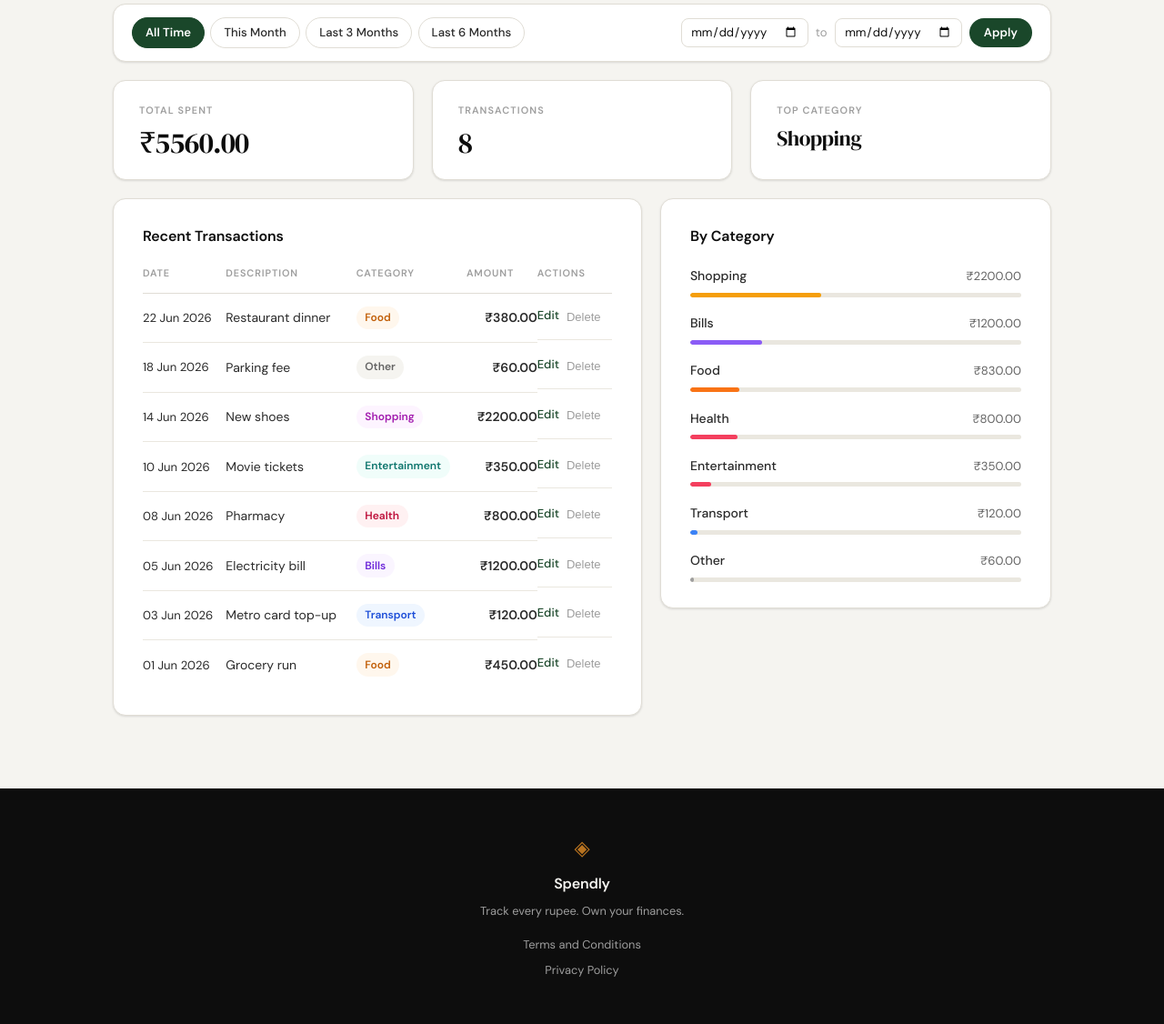
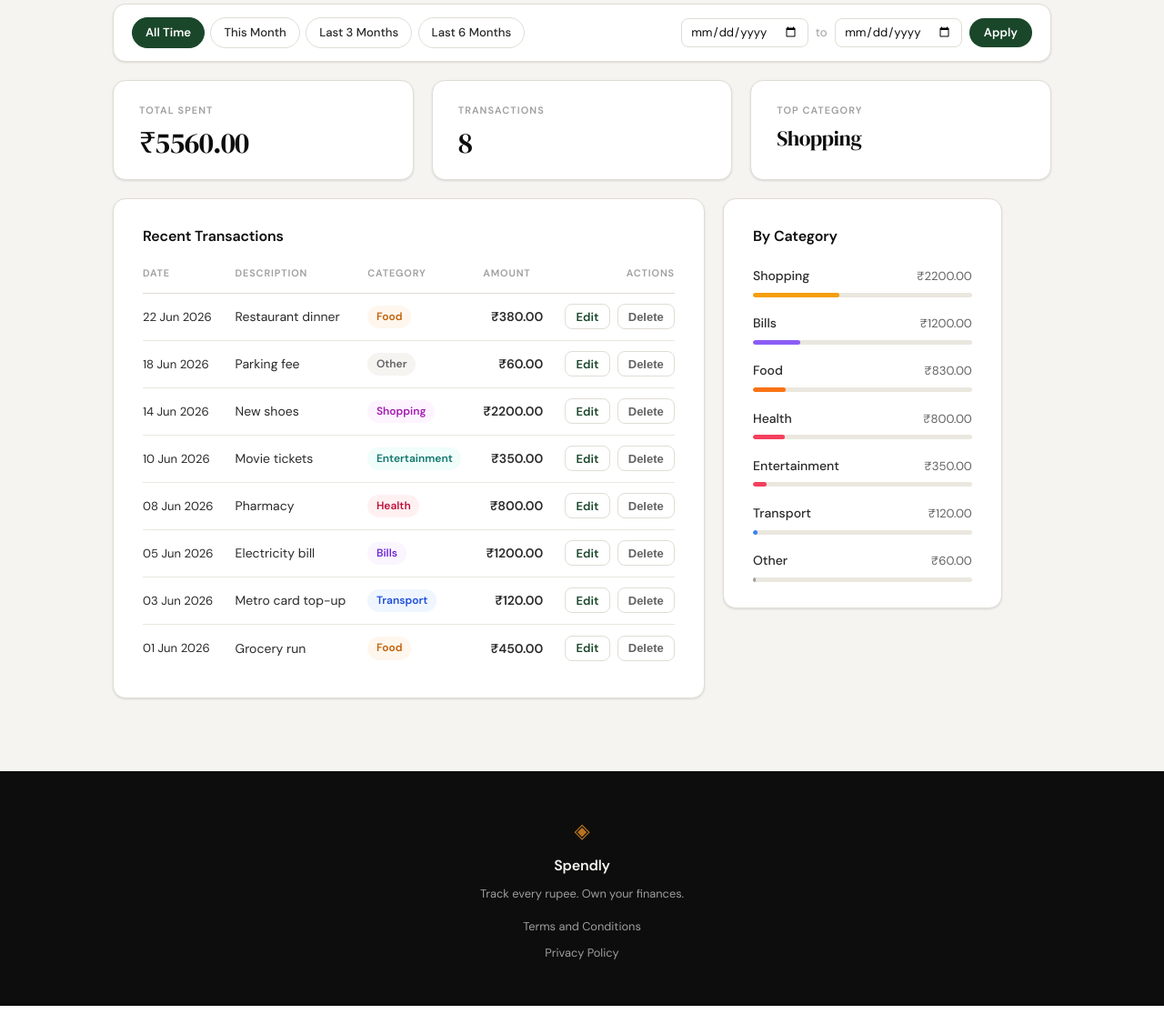
Before and after one commit to Sefayet-Alam/Machine_Learning-Deep_Learning-Courses-and-Paper-Publish, a Flask app: page /profile in a window 1280 px wide. Shown: the part 256-1382 px from the top of the page at 91% size. Run offline with Flask 3, Linux system fonts and the light colour scheme; the visitor is signed in with stand-in values (Sample User, id 1); data comes from the database, SQL or seed files in the repository.

Commit message:
done campusX

```diff
--- a/CampusX_Claude_Code/expense-tracker/static/css/profile.css
+++ b/CampusX_Claude_Code/expense-tracker/static/css/profile.css
@@ -249,15 +249,31 @@
     letter-spacing: 0.08em;
     text-transform: uppercase;
     color: var(--ink-faint);
-    padding: 0 0 0.75rem;
+    padding: 0 0.75rem 0.75rem;
     border-bottom: 1px solid var(--border);
 }
 
+.tx-table th:first-child { padding-left: 0; }
+.tx-table th:last-child  { padding-right: 0; text-align: right; }
+
 .tx-table td {
-    padding: 0.875rem 0;
+    padding: 0.75rem;
     border-bottom: 1px solid var(--border-soft);
     vertical-align: middle;
     color: var(--ink-soft);
+    height: 52px;
+    box-sizing: border-box;
+}
+
+.tx-table td:first-child { padding-left: 0; }
+.tx-table td:last-child  { padding-right: 0; }
+
+.tx-table tbody tr {
+    transition: background 0.12s ease;
+}
+
+.tx-table tbody tr:hover {
+    background: var(--paper);
 }
 
 .tx-table tr:last-child td { border-bottom: none; }
@@ -267,7 +283,6 @@
     color: var(--ink-muted);
     white-space: nowrap;
     font-variant-numeric: tabular-nums;
-    padding-right: 1.25rem;
 }
 
 .tx-desc {
@@ -277,7 +292,6 @@
     overflow: hidden;
     text-overflow: ellipsis;
     white-space: nowrap;
-    padding-right: 1rem;
 }
 
 .col-right {
@@ -469,24 +483,47 @@
     white-space: nowrap;
     display: flex;
     align-items: center;
+    justify-content: flex-end;
     gap: 0.5rem;
 }
 
+.tx-actions form {
+    display: inline-flex;
+    margin: 0;
+}
+
+.tx-edit-link,
+.btn-delete {
+    display: inline-flex;
+    align-items: center;
+    justify-content: center;
+    height: 28px;
+    padding: 0 0.7rem;
+    border-radius: var(--radius-sm);
+    border: 1px solid var(--border);
+    background: var(--paper-card);
+    font-size: 0.8125rem;
+    font-weight: 600;
+    line-height: 1;
+    cursor: pointer;
+    text-decoration: none;
+    transition: background 0.12s, border-color 0.12s, color 0.12s;
+}
+
 .tx-edit-link {
-    font-size: 0.8125rem;
     color: var(--accent);
+}
+.tx-edit-link:hover {
+    background: var(--accent-light);
+    border-color: var(--accent);
     text-decoration: none;
-    font-weight: 500;
 }
-.tx-edit-link:hover { text-decoration: underline; }
 
 .btn-delete {
-    background: none;
-    border: none;
-    cursor: pointer;
-    font-size: 0.8125rem;
-    color: var(--ink-faint);
-    padding: 0;
-    font-weight: 500;
+    color: var(--ink-muted);
 }
-.btn-delete:hover { color: #c0392b; }
+.btn-delete:hover {
+    background: #fff1f0;
+    border-color: #f0b4ae;
+    color: #c0392b;
+}
--- a/CampusX_Claude_Code/expense-tracker/templates/profile.html
+++ b/CampusX_Claude_Code/expense-tracker/templates/profile.html
@@ -85,7 +85,6 @@
                         <td class="tx-actions">
                             <a href="{{ url_for('edit_expense', id=exp['id']) }}" class="tx-edit-link">Edit</a>
                             <form method="POST" action="{{ url_for('delete_expense', id=exp['id']) }}"
-                                  style="display:inline"
                                   onsubmit="return confirm('Delete this expense?')">
                                 <button type="submit" class="btn-delete">Delete</button>
                             </form>
```
Also changed, not shown: CampusX_Claude_Code/expense-tracker/.claude/hooks/enforce_conventions.py (added), CampusX_Claude_Code/expense-tracker/.claude/hooks/protect_files.py (added), CampusX_Claude_Code/expense-tracker/.claude/settings.json, CampusX_Claude_Code/expense-tracker/.claude/settings.local.json.
